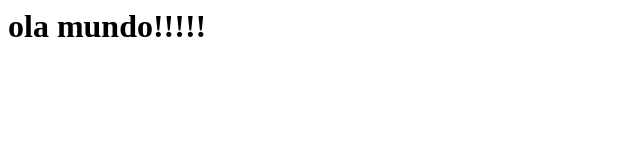
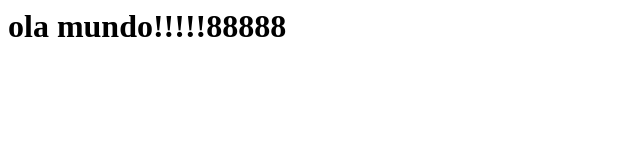
Before and after one commit to Ruan-Gervasi-LTDA/gitflow-full-cycle, a plain HTML site: page index.html in a window 1280 px wide. Shown: the whole page, without its empty margins (0-640 px from the left). Drawn offline with Linux system fonts and the light colour scheme.

Commit message:
added 888

```diff
--- a/index.html
+++ b/index.html
@@ -1 +1 @@
-<h1>ola mundo!!!!!</h1>
+<h1>ola mundo!!!!!88888</h1>
```
